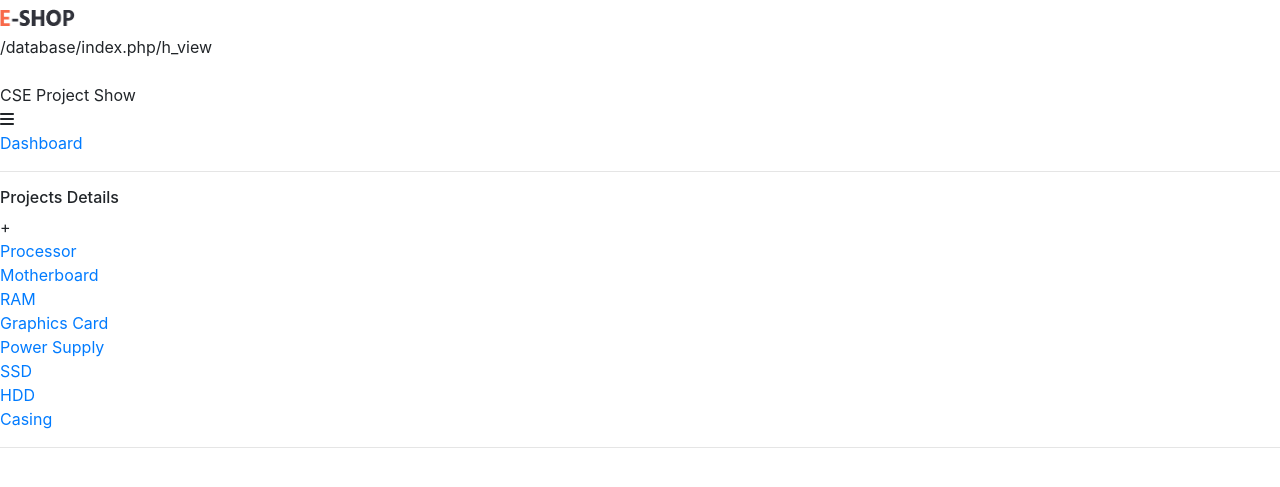
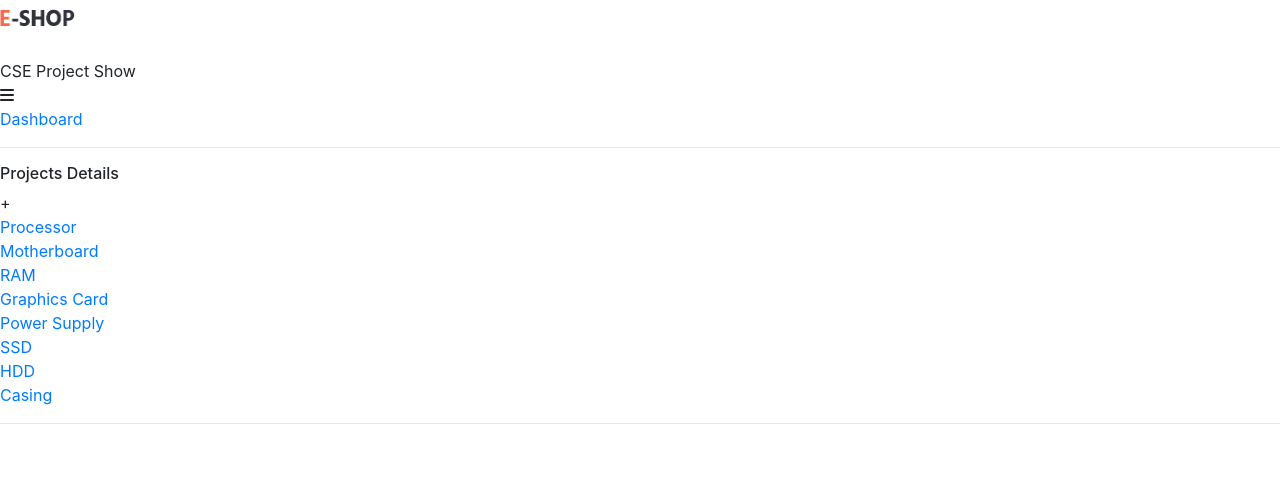
Before and after one commit to Mrrobi/dbms_project, a CodeIgniter app: the page made by application/views/apply/header.php in a window 1280 px wide. Shown: the top 487 px of the page. Run offline with CodeIgniter, Linux system fonts and the light colour scheme; data that the repository does not hold is empty; some libraries are stand-ins or nearby versions.

Commit message:
3rd commit

```diff
--- a/application/config/config.php
+++ b/application/config/config.php
@@ -23,7 +23,7 @@ defined('BASEPATH') OR exit('No direct script access allowed');
 | a PHP script and you can easily do that on your own.
 |
 */
-$config['base_url'] = 'http://mrrobi.tech/';
+$config['base_url'] = 'https://mrrobi.tech/';
 
 /*
 |--------------------------------------------------------------------------
--- a/application/views/apply/header.php
+++ b/application/views/apply/header.php
@@ -39,9 +39,9 @@
 		<link rel="stylesheet" href="<?php echo $baseurl; ?>dash/vendor/codemirror/theme/monokai.css" />
 		<!-- Specific Page Vendor CSS -->
 		<link rel="stylesheet" href="<?php echo $baseurl; ?>dash/vendor/bootstrap-fileupload/bootstrap-fileupload.min.css" />
-		<link rel="stylesheet" href="vendor/select2/css/select2.css" />
-		<link rel="stylesheet" href="vendor/select2-bootstrap-theme/select2-bootstrap.min.css" />
-		<link rel="stylesheet" href="vendor/datatables/media/css/dataTables.bootstrap4.css" />
+		<link rel="stylesheet" href="<?php echo $baseurl; ?>dash/vendor/select2/css/select2.css" />
+		<link rel="stylesheet" href="<?php echo $baseurl; ?>dash/vendor/select2-bootstrap-theme/select2-bootstrap.min.css" />
+		<link rel="stylesheet" href="<?php echo $baseurl; ?>dash/vendor/datatables/media/css/dataTables.bootstrap4.css" />
 		<!-- Theme CSS -->
 		<link rel="stylesheet" href="<?php echo $baseurl; ?>dash/css/theme.css" />
 
@@ -69,8 +69,6 @@
 					<div class="d-md-none toggle-sidebar-left" data-toggle-class="sidebar-left-opened" data-target="html" data-fire-event="sidebar-left-opened">						<i class="fas fa-bars" aria-label="Toggle sidebar"></i>					</div>
 				</div>
 				<?php $this->session->set_userdata('prev',$_SERVER['REQUEST_URI']); ?>
-				<!-- start: search & user box -->
-				<?php echo $this->session->userdata('prev') ?>
 				<div class="header-right">
 				<span class="separator"></span>
 				<div id="userbox" class="userbox">
```
Also changed, not shown: application/controllers/Welcome.php (+8 -0 lines).
